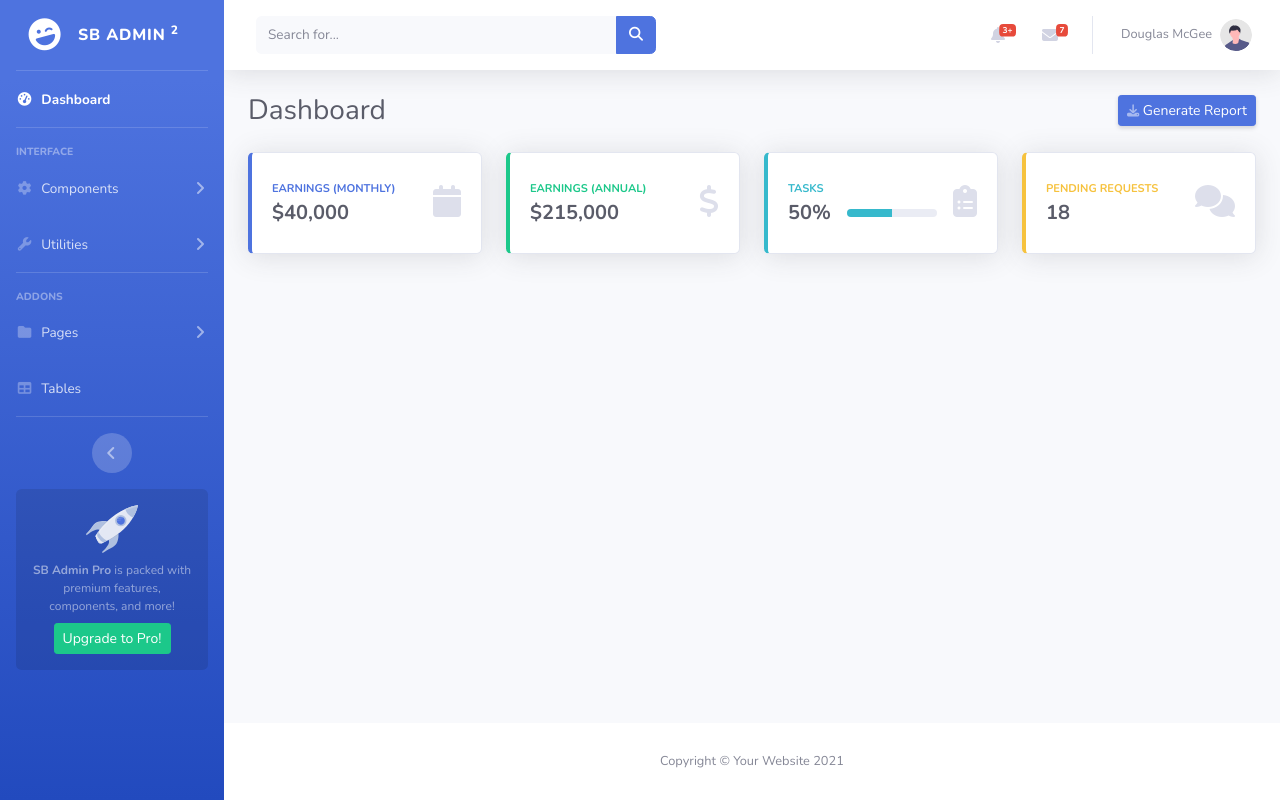
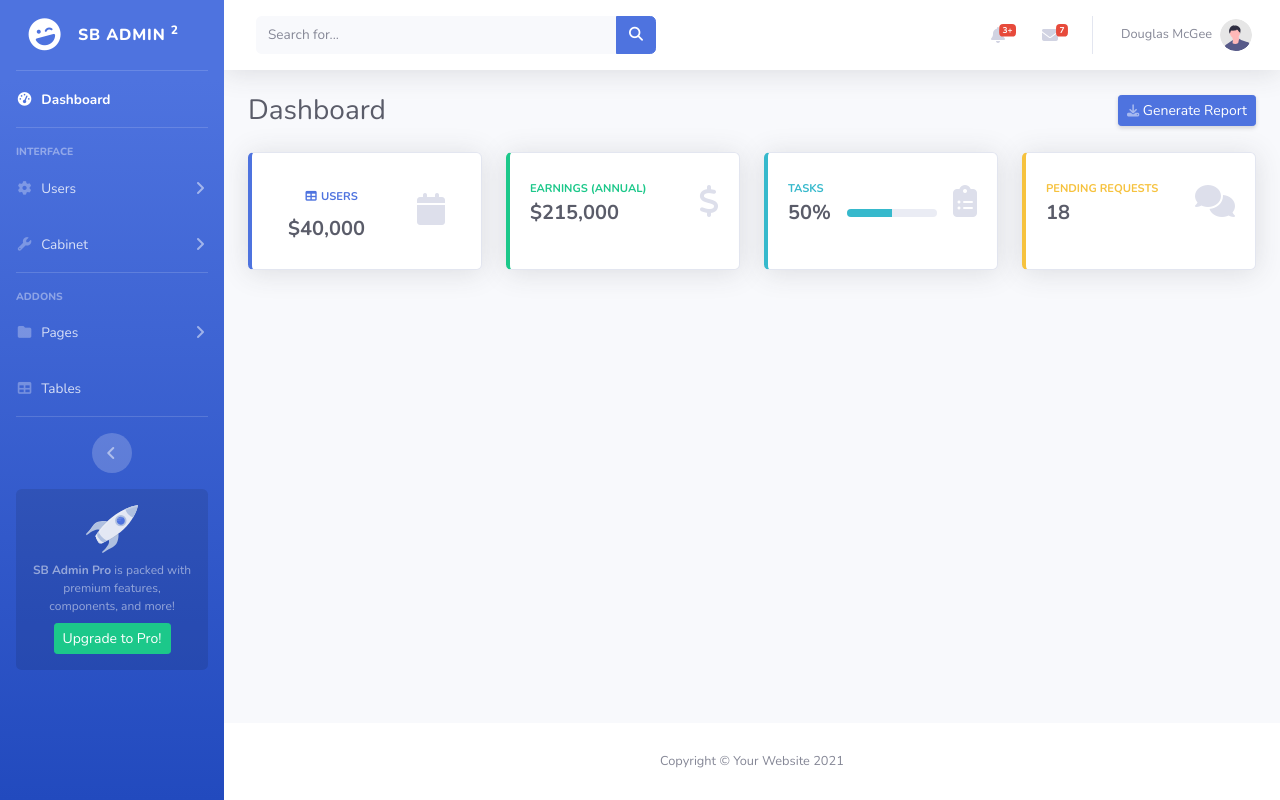
Before and after one commit to HarmonySymfony/Harmony, a Symfony app: template templates/hello/backoffice.html.twig in a window 1280 px wide. Run offline with Twig, Linux system fonts and the light colour scheme; the template is opened without the code that fills it, so the values that code supplies are empty; some libraries are stand-ins or nearby versions.

Commit message:
started editing the buttons and the backoffice pages

```diff
--- /dev/null
+++ b/public/assetfront/css/user.css
@@ -0,0 +1,19 @@
+.dashboard-link {
+    text-decoration: none; /* Remove default underline */
+  }
+
+  #dashboard-button {
+    transition: transform 0.3s ease; /* Smooth transition */
+  }
+
+  #dashboard-button:hover {
+    transform: scale(1.1); /* Zoom in by 10% */
+  }
+
+  .dashboard-link:hover #dashboard-button {
+    transform: scale(1.1); /* Zoom in by 10% */
+  }
+
+  .dashboard-link:hover {
+    cursor: pointer; /* Change cursor to pointer on hover */
+  }
--- a/templates/hello/backoffice.html.twig
+++ b/templates/hello/backoffice.html.twig
@@ -19,6 +19,7 @@
 
     <!-- Custom styles for this template-->
     <link href={{asset('assetfront/css/sb-admin-2.min.css')}} rel="stylesheet">
+    <link href={{asset('assetfront/css/user.css')}} rel="stylesheet">
 
 </head>
 
@@ -61,7 +62,7 @@
                 <a class="nav-link collapsed" href="#" data-toggle="collapse" data-target="#collapseTwo"
                     aria-expanded="true" aria-controls="collapseTwo">
                     <i class="fas fa-fw fa-cog"></i>
-                    <span>Components</span>
+                    <span>Users</span>
                 </a>
                 <div id="collapseTwo" class="collapse" aria-labelledby="headingTwo" data-parent="#accordionSidebar">
                     <div class="bg-white py-2 collapse-inner rounded">
@@ -77,7 +78,7 @@
                 <a class="nav-link collapsed" href="#" data-toggle="collapse" data-target="#collapseUtilities"
                     aria-expanded="true" aria-controls="collapseUtilities">
                     <i class="fas fa-fw fa-wrench"></i>
-                    <span>Utilities</span>
+                    <span>Cabinet</span>
                 </a>
                 <div id="collapseUtilities" class="collapse" aria-labelledby="headingUtilities"
                     data-parent="#accordionSidebar">
@@ -145,8 +146,10 @@
             <!-- Sidebar Message -->
             <div class="sidebar-card d-none d-lg-flex">
                 <img class="sidebar-card-illustration mb-2" src="img/undraw_rocket.svg" alt="...">
-                <p class="text-center mb-2"><strong>SB Admin Pro</strong> is packed with premium features, components, and more!</p>
-                <a class="btn btn-success btn-sm" href="https://startbootstrap.com/theme/sb-admin-pro">Upgrade to Pro!</a>
+                <p class="text-center mb-2"><strong>SB Admin Pro</strong> is packed with premium features, components,
+                    and more!</p>
+                <a class="btn btn-success btn-sm" href="https://startbootstrap.com/theme/sb-admin-pro">Upgrade to
+                    Pro!</a>
             </div>
 
         </ul>
@@ -274,8 +277,7 @@
                                 </h6>
                                 <a class="dropdown-item d-flex align-items-center" href="#">
                                     <div class="dropdown-list-image mr-3">
-                                        <img class="rounded-circle" src="img/undraw_profile_1.svg"
-                                            alt="...">
+                                        <img class="rounded-circle" src="img/undraw_profile_1.svg" alt="...">
                                         <div class="status-indicator bg-success"></div>
                                     </div>
                                     <div class="font-weight-bold">
@@ -286,8 +288,7 @@
                                 </a>
                                 <a class="dropdown-item d-flex align-items-center" href="#">
                                     <div class="dropdown-list-image mr-3">
-                                        <img class="rounded-circle" src="img/undraw_profile_2.svg"
-                                            alt="...">
+                                        <img class="rounded-circle" src="img/undraw_profile_2.svg" alt="...">
                                         <div class="status-indicator"></div>
                                     </div>
                                     <div>
@@ -298,8 +299,7 @@
                                 </a>
                                 <a class="dropdown-item d-flex align-items-center" href="#">
                                     <div class="dropdown-list-image mr-3">
-                                        <img class="rounded-circle" src="img/undraw_profile_3.svg"
-                                            alt="...">
+                                        <img class="rounded-circle" src="img/undraw_profile_3.svg" alt="...">
                                         <div class="status-indicator bg-warning"></div>
                                     </div>
                                     <div>
@@ -331,8 +331,7 @@
                             <a class="nav-link dropdown-toggle" href="#" id="userDropdown" role="button"
                                 data-toggle="dropdown" aria-haspopup="true" aria-expanded="false">
                                 <span class="mr-2 d-none d-lg-inline text-gray-600 small">Douglas McGee</span>
-                                <img class="img-profile rounded-circle"
-                                    src="img/undraw_profile.svg">
+                                <img class="img-profile rounded-circle" src="img/undraw_profile.svg">
                             </a>
                             <!-- Dropdown - User Information -->
                             <div class="dropdown-menu dropdown-menu-right shadow animated--grow-in"
@@ -377,12 +376,17 @@
 
                         <!-- Earnings (Monthly) Card Example -->
                         <div class="col-xl-3 col-md-6 mb-4">
-                            <div class="card border-left-primary shadow h-100 py-2">
+                            <a href="#" class="dashboard-link">
+                                <div id="dashboard-button" class="card nav-link border-left-primary shadow h-100 py-2">
                                     <div class="card-body">
                                         <div class="row no-gutters align-items-center">
                                             <div class="col mr-2">
                                                 <div class="text-xs font-weight-bold text-primary text-uppercase mb-1">
-                                                Earnings (Monthly)</div>
+                                                    <a class="nav-link" href="../user">
+                                                        <i class="fas fa-fw fa-table"></i>
+                                                        <span>Users</span>
+                                                    </a>
+                                                </div>
                                                 <div class="h5 mb-0 font-weight-bold text-gray-800">$40,000</div>
                                             </div>
                                             <div class="col-auto">
@@ -391,7 +395,9 @@
                                         </div>
                                     </div>
                                 </div>
+                            </a>
                         </div>
+
 
                         <!-- Earnings (Monthly) Card Example -->
                         <div class="col-xl-3 col-md-6 mb-4">
```
Lines whose indentation alone changed are shown as unchanged.
